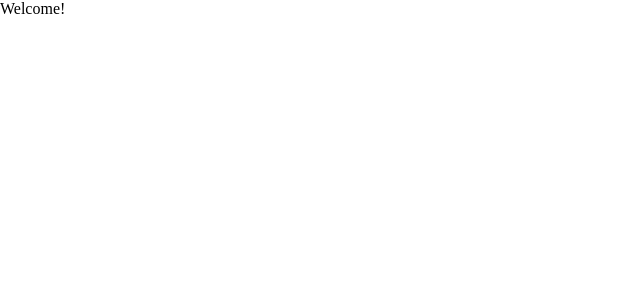
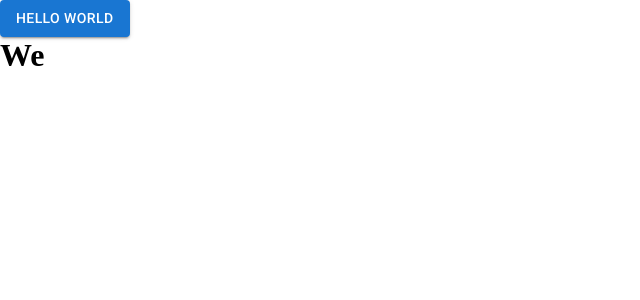
Before and after one commit to Azizkhuja/Exhibition, a React (Create React App) app: page / in a window 1280 px wide. Shown: the top 300 px of the page, without its empty margins (0-640 px from the left). Built offline with nearby package versions, Linux system fonts and the light colour scheme.

Commit message:
APP-04 Test mui useage

```diff
--- a/src/App.tsx
+++ b/src/App.tsx
@@ -1,7 +1,13 @@
 import "./App.css";
+import Button from "@mui/material/Button";
 
 function App() {
-  return <div className="App">Welcome!</div>;
+  return (
+    <>
+      <Button variant="contained">Hello World</Button>
+      <h1>We</h1>
+    </>
+  );
 }
 
 export default App;
```
